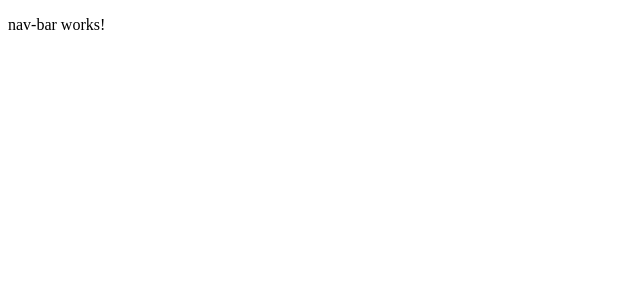
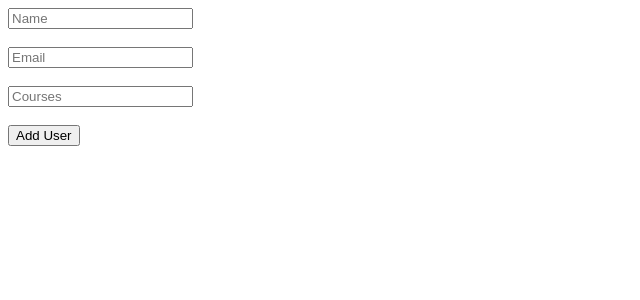
Before and after one commit to gabi23/EOI-App, an Angular app: page / in a window 1280 px wide. Shown: the top 300 px of the page, without its empty margins (0-640 px from the left). Built offline with nearby package versions, Linux system fonts and the light colour scheme.

Commit message:
AddNewUserFunction&Post

```diff
--- a/src/app/app.component.html
+++ b/src/app/app.component.html
@@ -1,4 +1,2 @@
-<nav-bar></nav-bar>
-
-
+<app-register></app-register>
 <router-outlet></router-outlet>
--- a/src/app/app.module.ts
+++ b/src/app/app.module.ts
@@ -1,6 +1,6 @@
 import { BrowserModule } from '@angular/platform-browser';
 import { NgModule } from '@angular/core';
-
+import { FormsModule } from '@angular/forms';
 import { AppRoutingModule } from './app-routing.module';
 import { AppComponent } from './app.component';
 import { NavBarComponent } from './components/nav-bar/nav-bar.component';
@@ -20,7 +20,8 @@ import { RegisterComponent } from './pages/register/register.component';
   ],
   imports: [
     BrowserModule,
-    AppRoutingModule
+    AppRoutingModule,
+    FormsModule
   ],
   providers: [],
   bootstrap: [AppComponent]
--- a/src/app/pages/register/register.component.html
+++ b/src/app/pages/register/register.component.html
@@ -1 +1,7 @@
-<p>register works!</p>
+<input type="text"  placeholder="Name"  [(ngModel)]="newUser.name"><br>
+<br>
+<input type="text"  placeholder="Email"  [(ngModel)]="newUser.email"><br>
+<br>
+<input type="text"  placeholder="Courses"  [(ngModel)]="newUser.courses"><br>
+<br>
+<button (click)="addNewUser()">Add User</button>
--- a/src/app/pages/register/register.component.ts
+++ b/src/app/pages/register/register.component.ts
@@ -1,4 +1,8 @@
 import { Component, OnInit } from '@angular/core';
+import axios from 'axios';
+import {ApiManagerService} from '../../services/api-manager.service';
+import {User} from '../../services/api-manager.service';
+
 
 @Component({
   selector: 'app-register',
@@ -7,9 +11,23 @@ import { Component, OnInit } from '@angular/core';
 })
 export class RegisterComponent implements OnInit {
 
-  constructor() { }
 
-  ngOnInit(): void {
+
+  users: [] = [];
+
+  newUser: User = {name : "", email : ""}
+
+  constructor(private ApiManagerService: ApiManagerService) {
+
+   }
+
+
+
+  ngOnInit(): void {}
+
+  addNewUser(){
+    this.ApiManagerService.insertUser(this.newUser)
+    .then(i => i)
+    .catch((error) => {console.log(error)});
   }
-
 }
--- a/src/app/services/api-manager.service.ts
+++ b/src/app/services/api-manager.service.ts
@@ -1,9 +1,28 @@
 import { Injectable } from '@angular/core';
+import axios from 'axios';
+
+export type User = {
+  id ?: number,
+  name : string,
+  email : string,
+  courses ?: []
+}
 
 @Injectable({
   providedIn: 'root'
 })
 export class ApiManagerService {
 
+  newUser: User = {name : "", email : ""}
+
+
+
   constructor() { }
+
+  public insertUser(newUser:User): Promise<User[]>{
+    return axios.post('http://localhost:3000/users', newUser)
+    .then(response => response.data)
+    .catch(error => console.log(error))
+  }
+
 }
```
